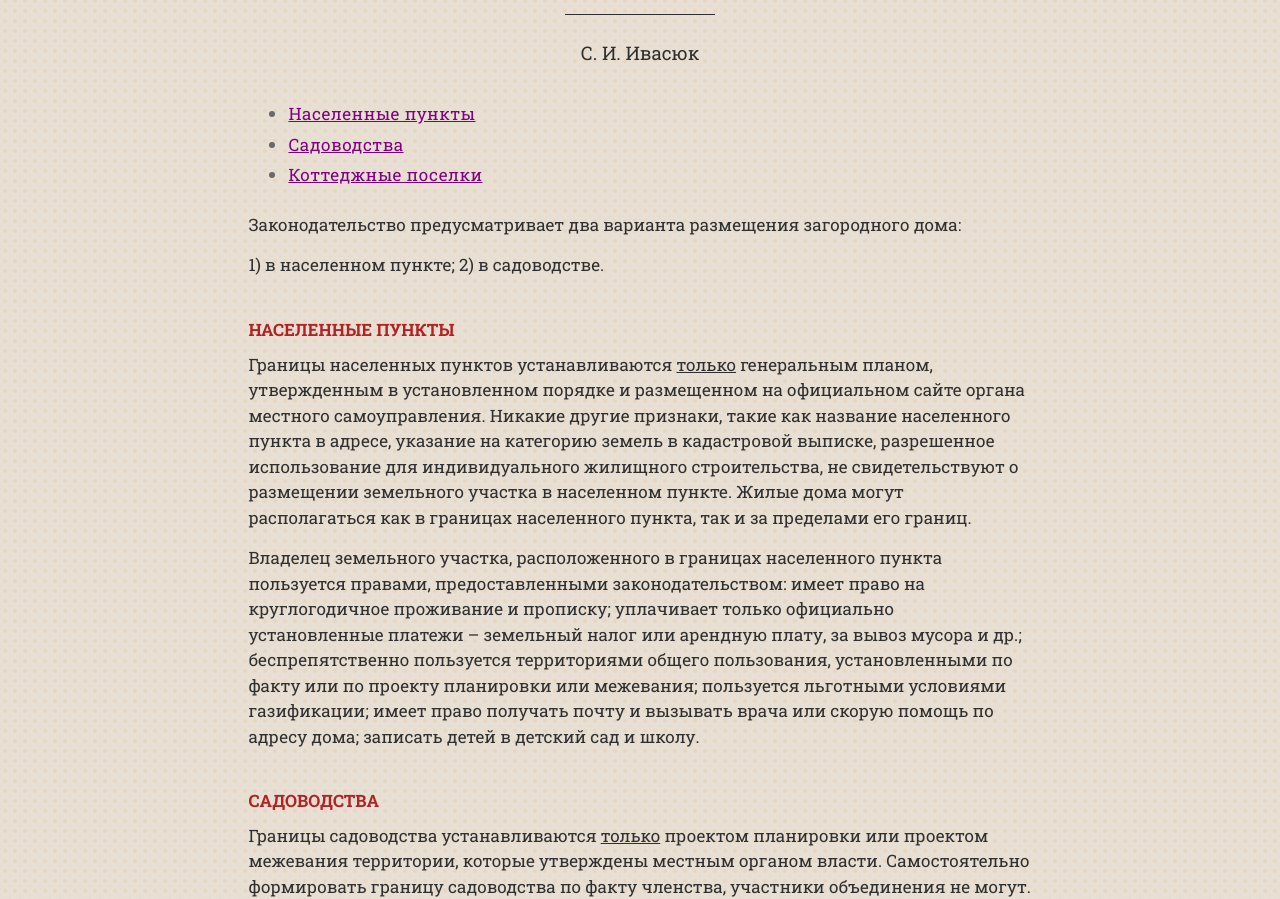
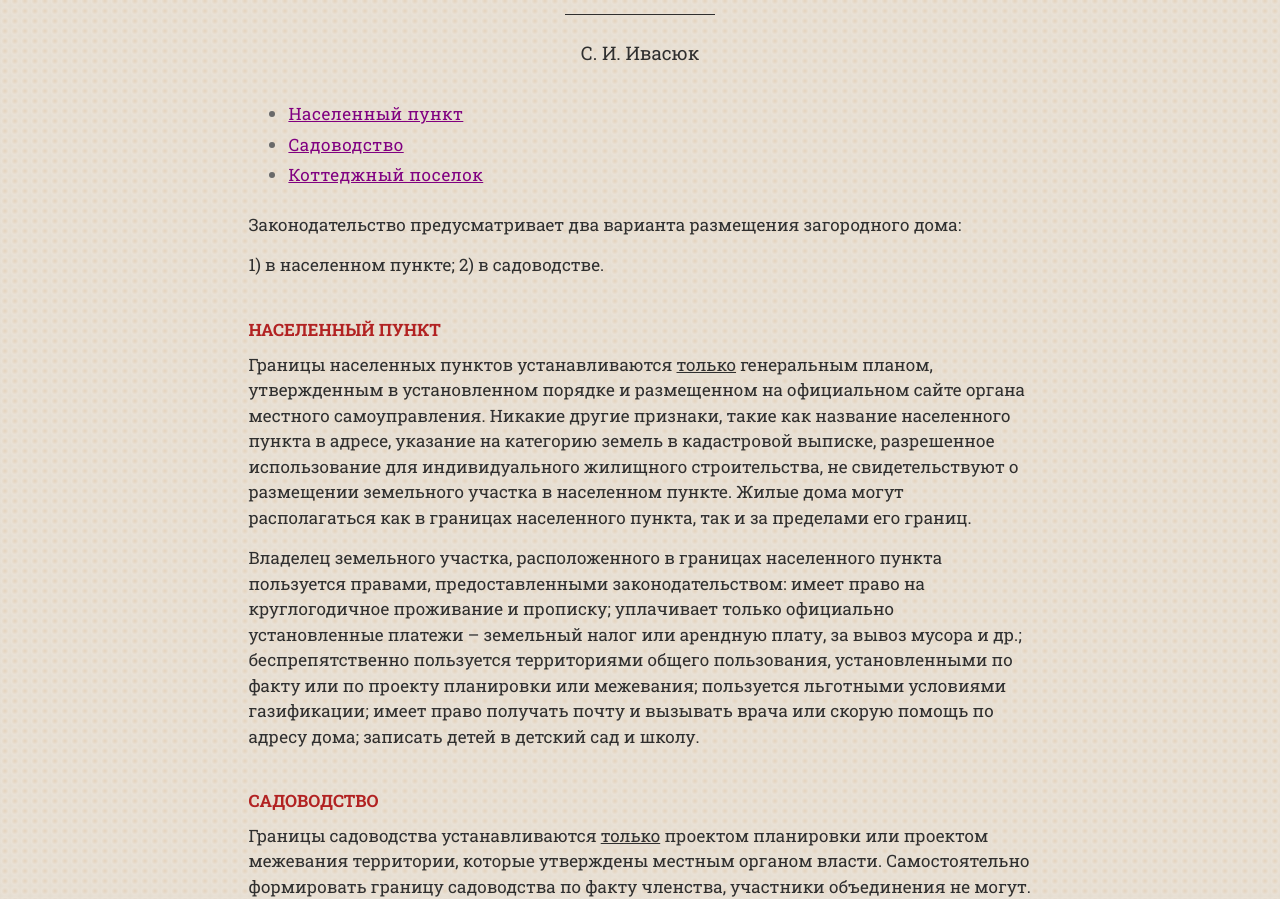
Before and after one commit to SergSi/land-use-art, a Jekyll site: the page built from _articles/2024-07-09-poselenie.md, in a window 1280 px wide and 1400 px high, scrolled down 206 px. Shown: the part 158-1057 px from the top of the window. Built offline with Jekyll 4.4.1, drawn with Linux system fonts in a browser that asks for light colours; some web fonts are replaced; some of the changed text lies outside the part shown.

Commit message:
Update 2024-07-09-poselenie.md

```diff
--- a/_articles/2024-07-09-poselenie.md
+++ b/_articles/2024-07-09-poselenie.md
@@ -9,19 +9,19 @@ author: С. И. Ивасюк
 1) в населенном пункте;
 2) в садоводстве.
 
-# Населенные пункты
+# Населенный пункт
 
 Границы населенных пунктов устанавливаются <u>только</u> генеральным планом, утвержденным в установленном порядке и размещенном на официальном сайте органа местного самоуправления. Никакие другие признаки, такие как название населенного пункта в адресе, указание на категорию земель в кадастровой выписке, разрешенное использование для индивидуального жилищного строительства, не свидетельствуют о размещении земельного участка в населенном пункте. Жилые дома могут располагаться как в границах населенного пункта, так и за пределами его границ.
 
 Владелец земельного участка, расположенного в границах населенного пункта пользуется правами, предоставленными законодательством: имеет право на круглогодичное проживание и прописку; уплачивает только официально установленные платежи – земельный налог или арендную плату, за вывоз мусора и др.; беспрепятственно пользуется территориями общего пользования, установленными по факту или по проекту планировки или межевания; пользуется льготными условиями газификации; имеет право получать почту и вызывать врача или скорую помощь по адресу дома; записать детей в детский сад и школу.
 
-# Садоводства
+# Садоводство
 
 Границы садоводства устанавливаются <u>только</u> проектом планировки или проектом межевания территории, которые утверждены местным органом власти. Самостоятельно формировать границу садоводства по факту членства, участники объединения не могут. Садоводство может располагаться как на землях населённого пункта, так и на землях сельскохозяйственного назначения.
 
 Собственники земельных участков, распложённых в утвержденных границах садоводства, пользуются правами, предоставленными законом и несут обязанности: они сами и их гости беспрепятственно пользуются земельными участками общего назначения, границы которых установлены проектом планировки или проектом межевания; уплачивают  взносы на содержание общего имущества, определенные собранием; обязаны исполнять решения председателя и правления, принятые ими в рамках полномочий. Владельцы садовых участков, расположенных в утверждённых границах садоводства, но не состоящие в садоводстве, также обязаны уплачивать взносы и выполнять распоряжения председателя и правления. Обустройство и содержание территории садоводства производится за счет садоводов.
 
-# Коттеджные поселки
+# Коттеджный поселок
 
 Так называемые "коттеджные поселки", "загородные жилые комплексы", "дачные поселки", "родовые усадьбы" законом не предусмотрены. В законодательстве нет определений ни одному из вышеприведённых терминов. Законодательство также не определяется правовой статус коттеджного поселка, организация управления в нем, порядок распределения бремени содержания общего имущества. Тем не менее есть примеры успешных, обустроенных коттеджных поселков, с развитой инфраструктурой, которые строятся вне правового поля по договорным обязательства между инвестором и жителями.
 
```
